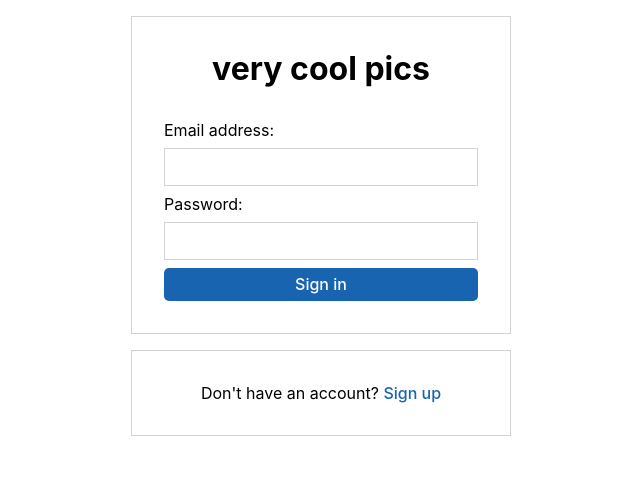
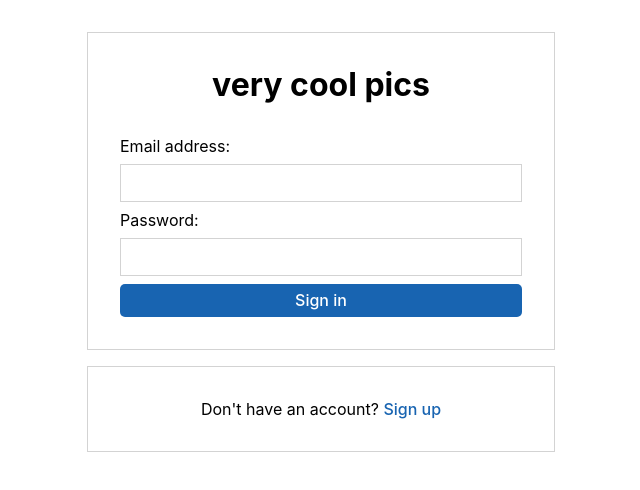
Before and after one commit to tomek-ch/very-cool-pics, a React (Create React App) app: page /sign-in in a window 1280 px wide. Shown: the top 490 px of the page, without its empty margins (319-959 px from the left). Built offline with nearby package versions, Linux system fonts and the light colour scheme; no server answers.

Commit message:
Made the forms fill up available space

```diff
--- a/src/index.css
+++ b/src/index.css
@@ -48,12 +48,17 @@ body {
   justify-content: center;
 }
 
+.form-section {
+  flex-grow: 1;
+}
+
 .sign-in-up-form {
   display: flex;
   flex-direction: column;
   border: 1px solid lightgray;
   padding: 2em;
   margin-top: 1em;
+  width: 100%;
 }
 
 .sign-in-up-form .logo {
@@ -68,11 +73,10 @@ body {
 }
 
 .sign-in-up-page {
-  width: fit-content;
   margin: auto;
   text-align: center;
-  /* width: 100%; */
-  width: 380px;
+  display: flex;
+  padding: 1em;
 }
 
 label, .form-error, .input-error-message {
--- a/src/pages/SignIn.js
+++ b/src/pages/SignIn.js
@@ -7,8 +7,10 @@ import Logo from '../components/Logo';
 function SignIn() {
     return (
         <div className="sign-in-up-page">
-            <SignInForm />
-            <SignUpCTA />
+            <div className="form-section">
+                <SignInForm />
+                <SignUpCTA />
+            </div>
         </div>
     );
 }
--- a/src/pages/SignUp.js
+++ b/src/pages/SignUp.js
@@ -7,8 +7,10 @@ import Logo from '../components/Logo';
 function SignUp() {
     return (
         <div className="sign-in-up-page">
-            <SignUpForm />
-            <SignInCTA />
+            <div className="form-section">
+                <SignUpForm />
+                <SignInCTA />
+            </div>
         </div>
     );
 }
```
